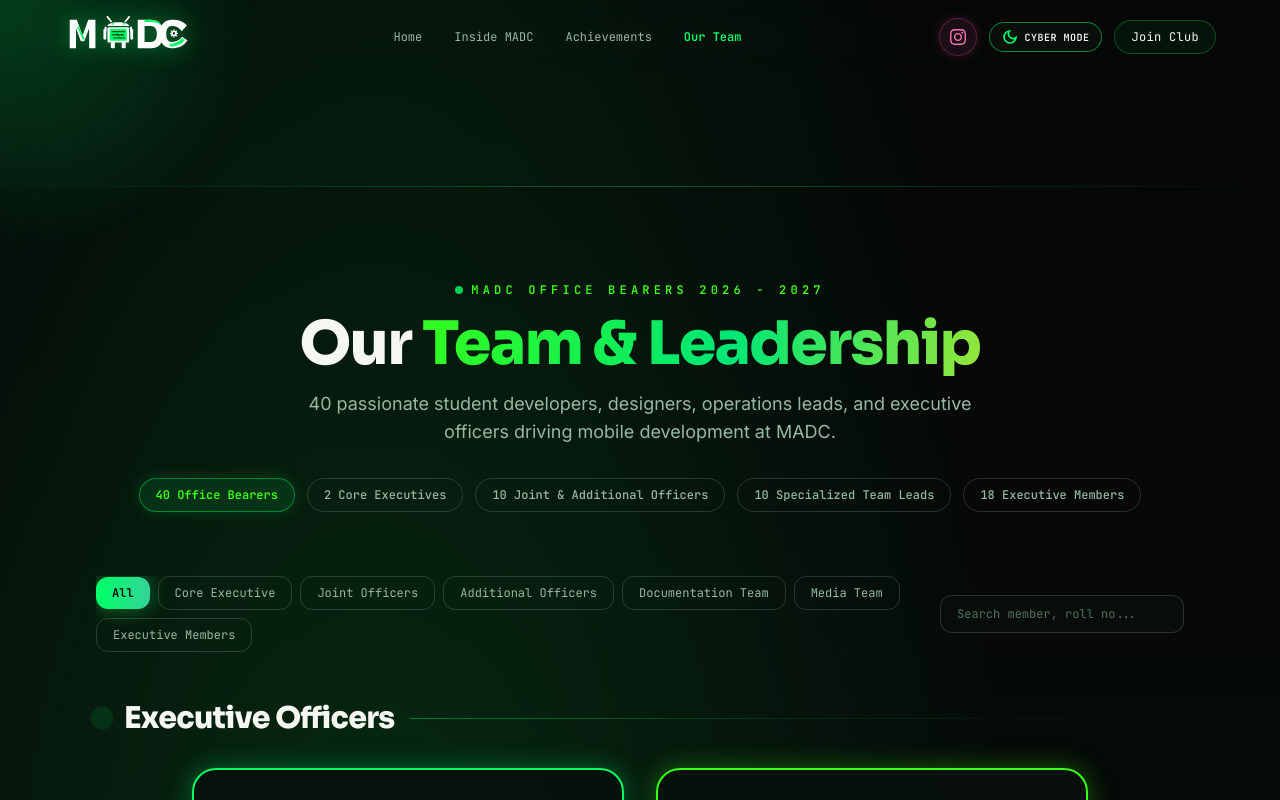
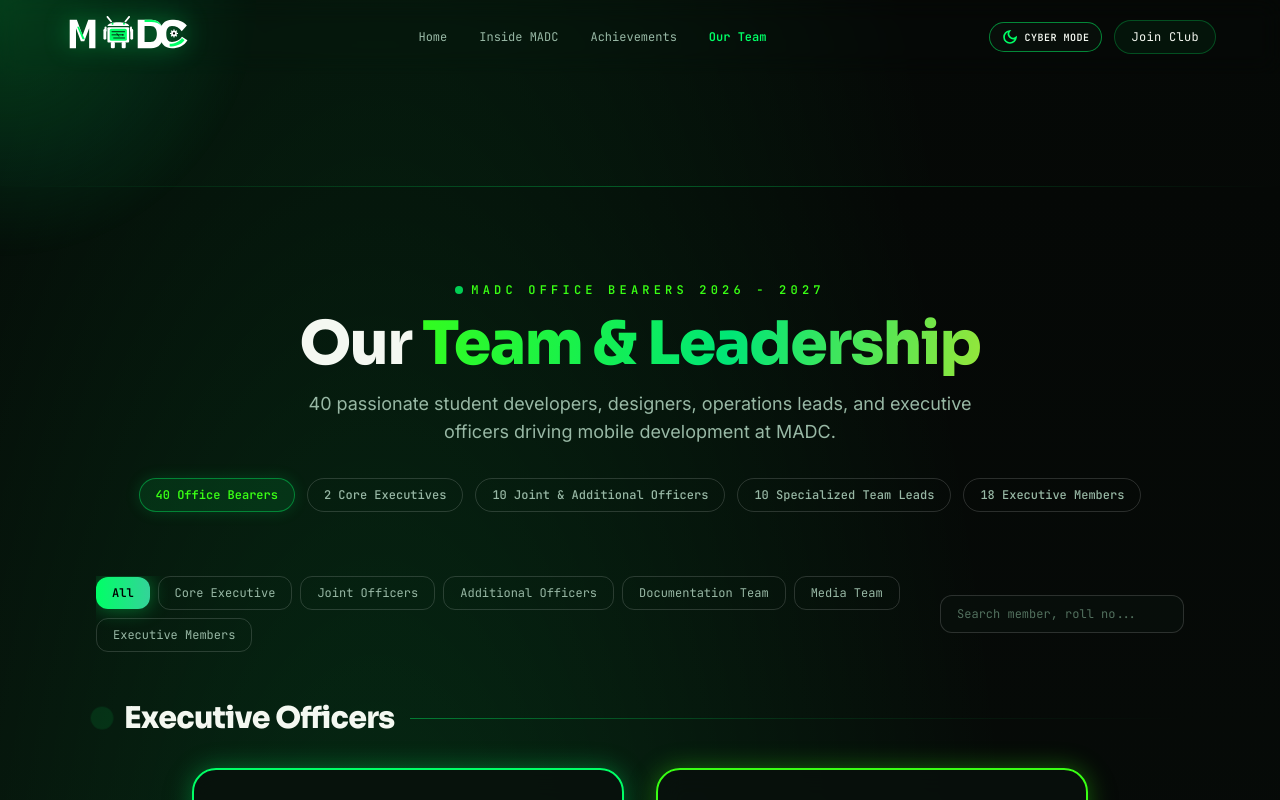
Before and after one commit to Navaneethanrs/MADC, a React (Vite) app: page /team in a window 1280 px wide. Shown: the top 800 px of the page. Built offline with nearby package versions, Linux system fonts and the light colour scheme.

Commit message:
Remove Instagram button near Cyber Mode

```diff
--- a/src/components/Navbar.jsx
+++ b/src/components/Navbar.jsx
@@ -77,17 +77,6 @@
 
         {/* Desktop Action Controls */}
         <div className="hidden lg:flex items-center gap-3">
-          <a
-            href="https://www.instagram.com/madc_of_kec?igsh=MWhmNzR1cnNmeWp5MQ=="
-            target="_blank"
-            rel="noopener noreferrer"
-            className="p-2.5 rounded-full border border-pink-500/30 bg-pink-500/10 text-pink-400 hover:text-white hover:bg-pink-500 hover:border-pink-500 transition-all duration-300 shadow-[0_0_12px_rgba(236,72,153,0.2)] cursor-pointer"
-            title="Follow MADC on Instagram"
-          >
-            <svg className="w-4 h-4" fill="currentColor" viewBox="0 0 24 24">
-              <path d="M12 2.163c3.204 0 3.584.012 4.85.07 3.252.148 4.771 1.691 4.919 4.919.058 1.265.069 1.645.069 4.849 0 3.205-.012 3.584-.069 4.849-.149 3.225-1.664 4.771-4.919 4.919-1.266.058-1.644.07-4.85.07-3.204 0-3.584-.012-4.849-.07-3.26-.149-4.771-1.699-4.919-4.92-.058-1.265-.07-1.644-.07-4.849 0-3.204.013-3.583.07-4.849.149-3.227 1.664-4.771 4.919-4.919 1.266-.057 1.645-.069 4.849-.069zm0-2.163c-3.259 0-3.667.014-4.947.072-4.358.2-6.78 2.618-6.98 6.98-.059 1.281-.073 1.689-.073 4.948 0 3.259.014 3.668.072 4.948.2 4.358 2.618 6.78 6.98 6.98 1.281.058 1.689.072 4.948.072 3.259 0 3.668-.014 4.948-.072 4.354-.2 6.782-2.618 6.979-6.98.059-1.28.073-1.689.073-4.948 0-3.259-.014-3.667-.072-4.947-.196-4.354-2.617-6.78-6.979-6.98-1.281-.059-1.69-.073-4.949-.073zm0 5.838c-3.403 0-6.162 2.759-6.162 6.162s2.759 6.163 6.162 6.163 6.162-2.759 6.162-6.163c0-3.403-2.759-6.162-6.162-6.162zm0 10.162c-2.209 0-4-1.79-4-4 0-2.209 1.791-4 4-4s4 1.791 4 4c0 2.21-1.791 4-4 4zm6.406-11.845c-.796 0-1.441.645-1.441 1.44s.645 1.44 1.441 1.44c.795 0 1.439-.645 1.439-1.44s-.644-1.44-1.439-1.44z"/>
-            </svg>
-          </a>
           <ThemeToggle />
           <a
             href="/#join"
```
